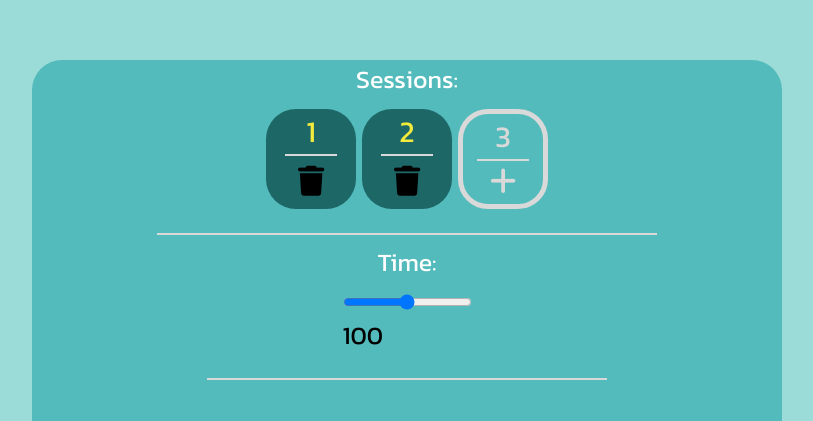
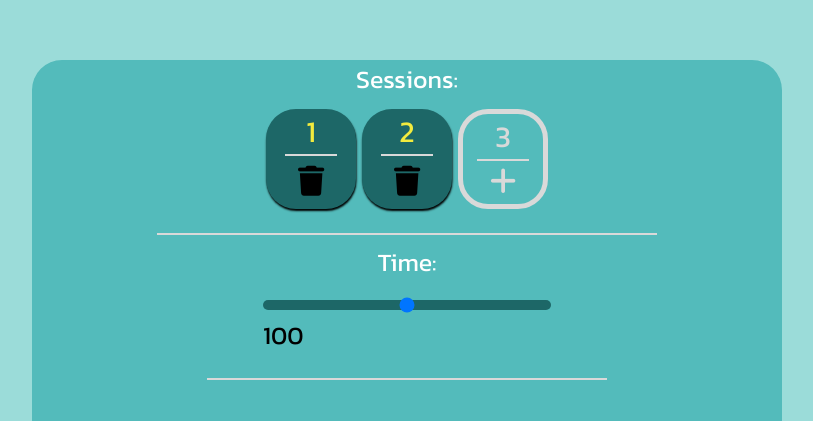
Before and after one commit to roland444/BreathingTimer, a plain HTML site: page index.html in a window 1280 px wide. Shown: the part 140-561 px from the top of the page, without its empty margins (233-1046 px from the left). Drawn offline with Linux system fonts and the light colour scheme.

Commit message:
Added style to input range

```diff
--- a/style.css
+++ b/style.css
@@ -16,6 +16,26 @@ label {
     font-size: 25px;
     color: white;
     margin: 0 0 .7rem 0;
+}
+
+input[type=range] {
+    -webkit-appearance: none;
+    appearance: none;
+    background-color: #1D6767;
+    border-radius: 50px;
+    appearance: none;
+    cursor: pointer;
+    width: 18rem;
+    height: 10px;
+    margin: auto;
+}
+
+input[type=range]::-moz-range-thumb, input[type=range]::-webkit-range-thumb {
+    box-shadow: .5px 2px 2px #000000, 0px 0px 0px #0d0d0d;
+    width: 25px;
+    height: 25px;
+    border-radius: 50%;
+    background-color: #86A826;
 }
 
 .main {
@@ -59,6 +79,7 @@ label {
 }
 
 .session {
+    box-shadow: .5px 2px 2px #000000, 0px 0px 0px #0d0d0d;
     background-color: #1D6767;
     margin: 0 3px 0 3px;
     width: 90px;
@@ -125,10 +146,6 @@ label {
     height: .1rem;
 }
 
-#input-time {
-    margin: auto;
-}
-
 .input-value {
     font-size: 25px;
 }
```
